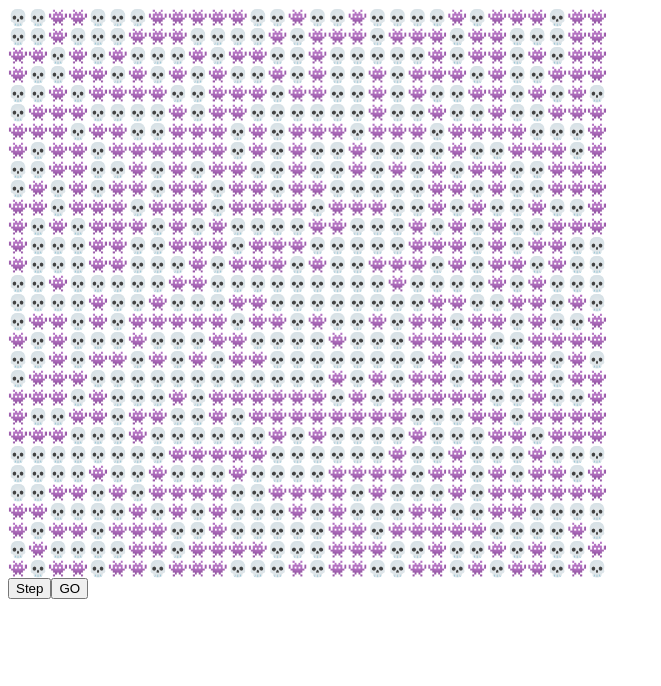
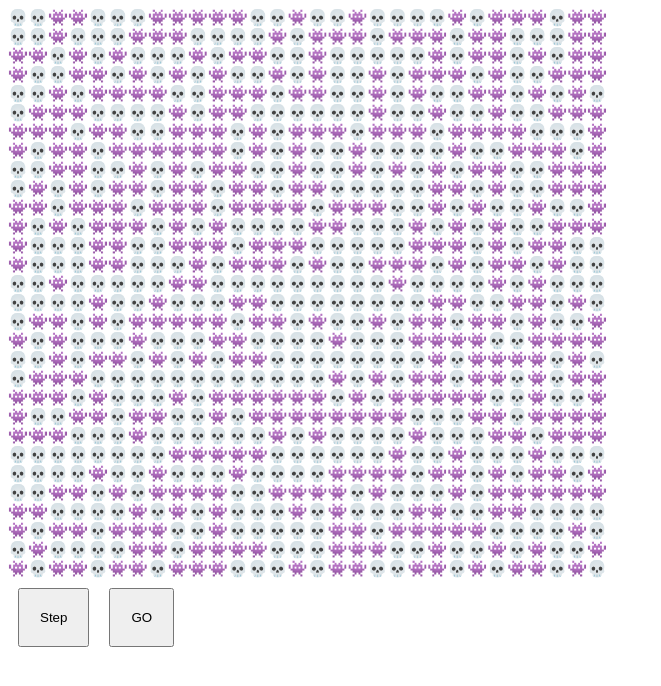
Before and after one commit to oliwennell/game-of-life-react, a React app: page / in a window 1280 px wide. Shown: the whole page, without its empty margins (0-661 px from the left). Built offline with nearby package versions, Linux system fonts and the light colour scheme.

Commit message:
Increases button margin and padding

```diff
--- a/src/index.css
+++ b/src/index.css
@@ -5,3 +5,8 @@
 .column {
     display: table-cell;
 }
+
+button {
+    padding: 20px;
+    margin: 10px;
+}
```
